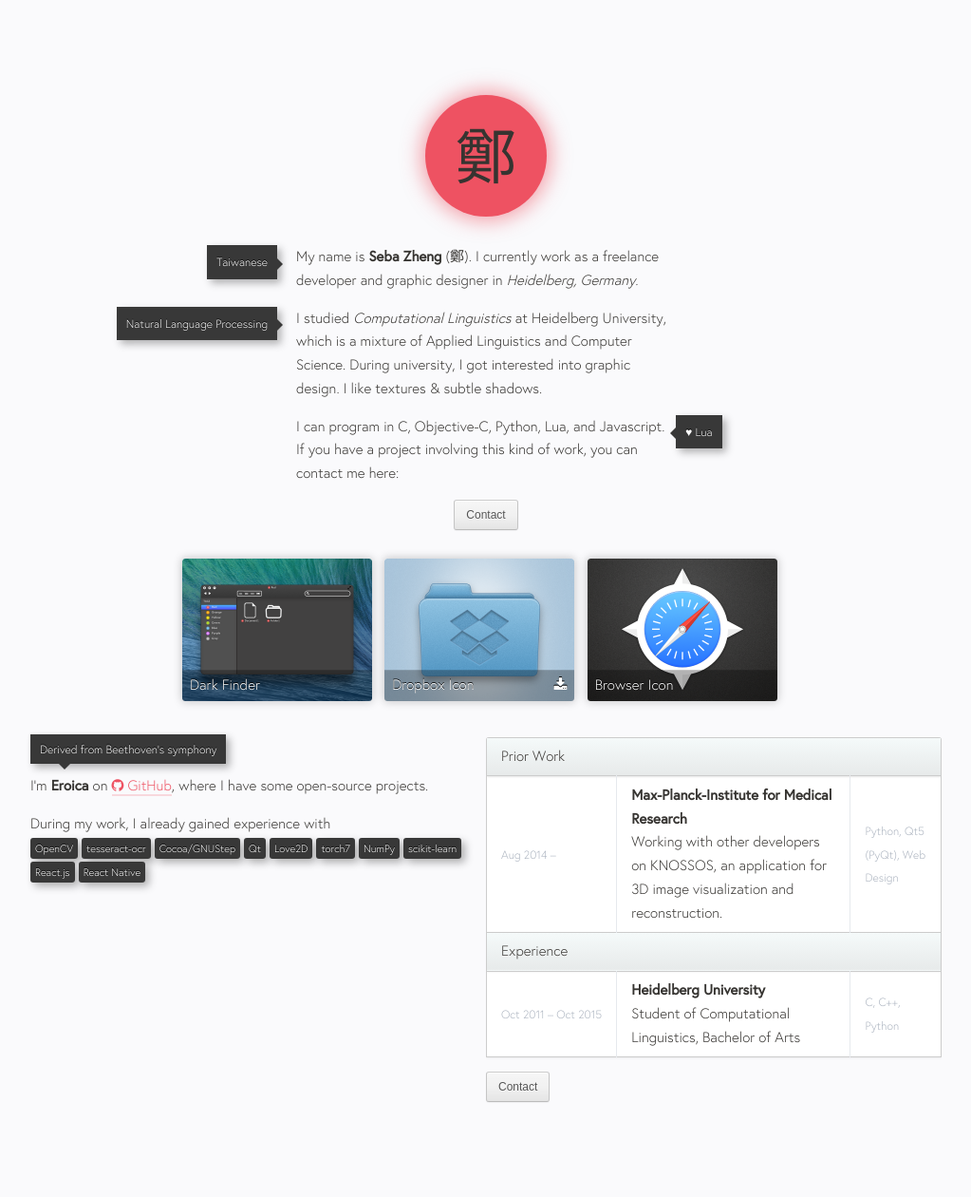
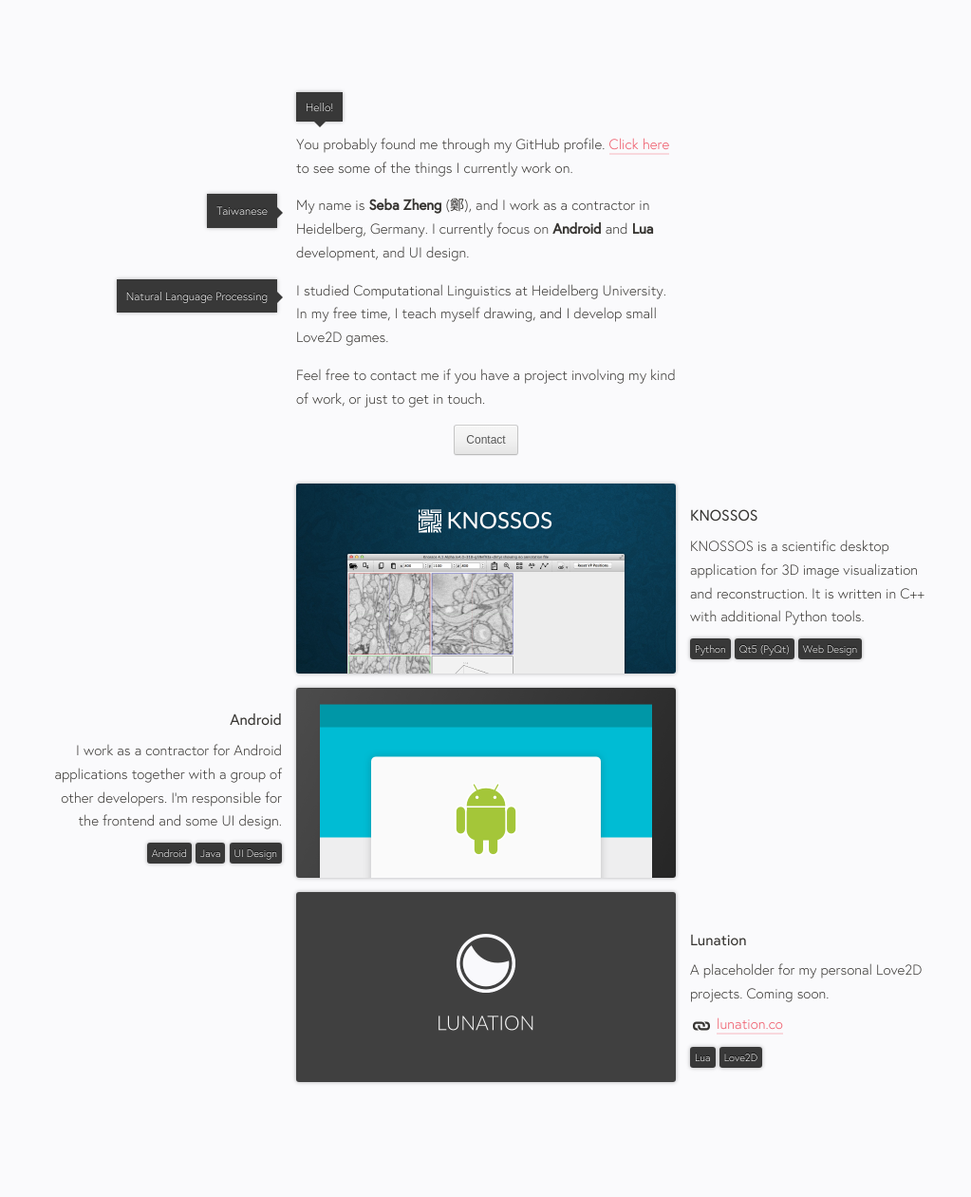
Before and after one commit to Eroica/eroica.github.io, a Jekyll site: the page built from index.html, in a window 1280 px wide. Shown: the whole page at 95% size, without its empty margins (128-1151 px from the left). Built offline with Jekyll 4.4.1, drawn with Linux system fonts in a browser that asks for light colours; nearby versions of some CDN libraries; after the commit the page ends 1239 px from its top, so only the background shows below that.

Commit message:
* replace text and images

```diff
--- a/CNAME
+++ /dev/null
@@ -1 +0,0 @@
-eroica.io
--- a/_config.yml
+++ b/_config.yml
@@ -6,10 +6,10 @@
 # 'jekyll serve'. If you change this file, please restart the server process.
 
 # Site settings
-title: Seba Zheng — I like designing & programming
+title: Seba Zheng (Eroica on GitHub)
 email: gnu.seba@outlook.com
 description: > # this means to ignore newlines until "baseurl:"
-  Lua developer disguising as a UI designer. This is my portfolio.
+  Android & Lua developer. This is my portfolio.
 baseurl: "/" # the subpath of your site, e.g. /blog
 url: "http://eroica.io" # the base hostname & protocol for your site
 twitter_username: MyEroica
--- /dev/null
+++ b/_includes/ic-link.html
@@ -0,0 +1,12 @@
+<svg version="1.1" id="Layer_1" xmlns="http://www.w3.org/2000/svg" xmlns:xlink="http://www.w3.org/1999/xlink" x="0px" y="0px"
+width="24" height="24" viewBox="0 0 512 512" style="enable-background:new 0 0 512 512;" xml:space="preserve">
+	<g>
+		<path d="M256.5,208H256v0C256.2,208,256.3,208,256.5,208z"/>
+		<path d="M368.5,160H320c0,0,26,17,31.6,48H368h0.5c17.6,0,31.5,13.9,31.5,31.5v32c0,17.6-13.9,32.5-31.5,32.5h-112
+			c-17.6,0-32.5-14.9-32.5-32.5V240h-48v31.5c0,11.5,2.5,22.5,6.9,32.5c12.6,28.2,40.9,48,73.6,48h112c44.2,0,79.5-36.3,79.5-80.5
+			v-32C448,195.3,412.7,160,368.5,160z"/>
+		<path d="M329.6,208c-12.1-28.3-40.1-48-73.1-48h-112c-44.2,0-80.5,35.3-80.5,79.5v32c0,44.2,36.3,80.5,80.5,80.5H192
+			c0,0-25.8-17-32.1-48h-15.4c-17.6,0-32.5-14.9-32.5-32.5v-32c0-17.6,14.9-31.5,32.5-31.5H256h0.5c17.6,0,31.5,13.9,31.5,31.5v32
+			c0,0.2,0,0.3,0,0.5h48c0-0.2,0-0.3,0-0.5v-32C336,228.3,333.7,217.6,329.6,208z"/>
+	</g>
+</svg>
--- a/_sass/_components.scss
+++ b/_sass/_components.scss
@@ -23,7 +23,7 @@
 .-relative { position: relative }
 .-absolute { position: absolute }
 
-.-xsmall { width: 200px }
+.-xsmall { width: 280px }
 .-small { @include breakpoint($on-medium) { width: 400px } }
 .-w-420 { width: 420px }
 .-medium { width: 640px }
@@ -33,8 +33,5 @@
 .-top-70 { top: 70% }
 
 .-dropshadow {
-	box-shadow: 0px 0px 10px 1px rgba(0,0,0,0.2);
-	&.-red {
-		box-shadow: 0px 0px 20px 5px rgba(#ee5262,0.5)
-	}
+	box-shadow: 0 0 4px rgba(0,0,0,.3);
 }
--- a/_sass/_entities.scss
+++ b/_sass/_entities.scss
@@ -11,17 +11,6 @@
 	}
 }
 
-.circle { width: 128px; height: 128px; @extend .-block; @extend .-bdr-50; }
-
-.logo {
-	@extend .circle;
-	@extend .-bg-red;
-	@extend .-dropshadow.-red;
-	@extend .-center;
-	font-size: 6.4rem;
-	line-height: 1;
-	padding: 3.2rem;
-}
 
 button,
 .button {
@@ -48,45 +37,6 @@
 		border-color: rgba(#ee5262,.8);
 		//outline: none;
 		box-shadow: 0 0 2px rgba(110, 158, 247, 0.5);
-	}
-}
-
-
-.PortfolioSystem {
-	justify-content: space-between;
-}
-
-.PortfolioImage {
-	@extend .-relative;
-	@extend .-dropshadow;
-	display: inline-block;
-	border-radius: 3px;
-	overflow: hidden;
-
-	a {
-		display: block;
-		font-size: 0;
-		border: 0;
-		color: #fff;
-	}
-
-	> img { display: block }
-
-	> div {
-		@extend .-absolute;
-		margin-top: 0;
-		left: 0;
-		top: 100%;
-		padding: 4px 8px;
-		width: 100%;
-		background: rgba(0, 0, 0, .3);
-		color: #fff;
-		text-shadow: 0 -1px 0 #000;
-		transform: translateY(-100%);
-
-		a {
-			font-size: 1.5rem;
-		}
 	}
 }
 
@@ -170,8 +120,6 @@
 }
 
 
-
-
 .Tooltips {
 	.tooltip { display: none }
 
@@ -181,8 +129,31 @@
 }
 
 .RowSystem {
-	.row + .row {
-		margin-top: 1em;
+	.row {
+		flex-wrap: nowrap;
+	}
+
+	@include breakpoint($on-small) {
+		text-align: right;
+	}
+
+	@include breakpoint($on-medium) {
+		.row:nth-of-type(2n+1) {
+			flex-direction: row-reverse;
+			text-align: left;
+		}
+	}
+
+	aside {
+		padding: 1em;
+
+		* + * {
+			margin-top: 0.5em;
+		}
+
+		@include breakpoint($on-medium) {
+			align-self: flex-end;
+		}
 	}
 }
 
@@ -193,7 +164,9 @@
 	padding: 4px 5px;
 	font-size: 1.1rem;
 	white-space: nowrap;
-	box-shadow: 4px 4px 8px rgba(0,0,0,.3);
+	//box-shadow: 2px 2px 4px rgba(0,0,0,.3);
+//	box-shadow: 0 0 2px rgba(110, 158, 247, 0.5);
+	@extend .-dropshadow;
 	border-radius: 3px;
 }
 
@@ -204,7 +177,9 @@
 	padding: 8px 10px;
 	font-size: 1.2rem;
 	white-space: nowrap;
-	box-shadow: 4px 4px 8px rgba(0,0,0,.3);
+	//box-shadow: 0 0 2px rgba(110, 158, 247, 0.5);
+	//box-shadow: 2px 2px 4px rgba(0,0,0,.3);
+	@extend .-dropshadow;
 	position: relative;
 
 	&:before {
@@ -215,6 +190,19 @@
 		background: transparent;
 		border: 6px solid transparent;
 		border-right-color: #383838;
+	}
+
+	&.-top {
+		&:before { display: none }
+		&:after {
+			position: absolute;
+			top: -12px;
+			content: '';
+			background: transparent;
+			border: 6px solid transparent;
+			border-bottom-color: #383838;
+			left: calc(50%);
+		}
 	}
 
 	&.-right {
@@ -236,12 +224,12 @@
 		&:after {
 			position: absolute;
 			bottom: -12px;
-			left: 3.0rem;
+			left: calc(50% - 6px);
 			content: '';
 			background: transparent;
 			border: 6px solid transparent;
-		border-top-color: #383838;
-	}
+			border-top-color: #383838;
+		}
 
 	}
 }
--- a/_sass/_grid.scss
+++ b/_sass/_grid.scss
@@ -10,7 +10,7 @@
 		margin-top: 0;
 	}
 
-	.row + .row {
+	/*.row + .row {
 		margin-top: 0;
-	}
+	}*/
 }
--- a/_sass/_typography.scss
+++ b/_sass/_typography.scss
@@ -10,7 +10,16 @@
 	//background: url("/images/bgl1.png") repeat;
 }
 
-img { border-radius: 3px }
+img {
+	border-radius: 3px;
+	display: block;
+	@extend .-dropshadow;
+}
+
+svg {
+	vertical-align: middle;
+	fill: #363431;
+}
 
 date {
 	@extend .-font-small;
@@ -20,6 +29,14 @@
 
 body * + * {
 	margin-top: 1em;
+}
+
+ul {
+	margin-left: 2em;
+
+	&.-no-bullets {
+		list-style: none;
+	}
 }
 
 ul * + * {
@@ -35,7 +52,8 @@
 }
 
 h2 {
-	color: #4687DF;
+//	color: #4687DF;
+	color: #363431;
 	font-size: 1.6rem;
 }
 
--- a/index.html
+++ b/index.html
@@ -2,141 +2,108 @@
 layout: default
 ---
 
-<section class="container -center -small -text-center">
-	<p class="logo">鄭</p>
-</section>
+<section class="container -center">
+	<article class="-center -small">
+		<p><span class="tooltip -bottom">Hello!</span></p>
 
-<section class="RowSystem container -center">
+		<p>You probably found me through my GitHub profile. <a href="#Work">Click here</a> to see some of the things I currently work on.</p>
+
+		<!--<ul class="-no-bullets">
+			<li><span class="tag">OpenCV</span> <span class="tag">tesseract-ocr</span></li>
+			<li><span class="tag">Cocoa/GNUStep</span> <span class="tag">Qt</span></li>
+			<li><span class="tag">torch7</span> <span class="tag">NumPy</span> <span class="tag">scikit-learn</span></li>
+		</ul>-->
+	</article>
+
 	<div class="row -no-wrap">
-		<aside class="col -text-right Tooltips">
+		<aside class="col -text-right -fixed-width -xsmall Tooltips">
 			<span class="tooltip -right">Taiwanese</span>
 		</aside>
 
-		<article class="col -fixed-width -small -center">
-			<p>My name is <strong>Seba Zheng</strong> (鄭). I currently work as a
-			freelance developer and graphic designer in <em>Heidelberg, Germany.</em></p>
+		<article class="col -fixed-width -small">
+			<p>My name is <strong>Seba Zheng</strong> (鄭), and I work as a contractor in Heidelberg, Germany. I currently focus on <strong>Android</strong> and <strong>Lua</strong> development, and UI design.</p>
 		</article>
-
-		<aside class="col Tooltips">
-		</aside>
 	</div> <!-- end row -->
 
+
 	<div class="row -no-wrap">
-		<aside class="col -text-right Tooltips">
+		<aside class="col -text-right -fixed-width -xsmall Tooltips">
 			<span class="tooltip -right">Natural Language Processing</span>
 		</aside>
 
-		<article class="col -fixed-width -small -center">
-			<p>I studied <em>Computational Linguistics</em> at Heidelberg University,
-			which is a mixture of Applied Linguistics and Computer Science. During
-			university, I got interested into graphic design. I like textures &
-			subtle shadows.</p>
+		<article class="col -fixed-width -small">
+			<p>I studied Computational Linguistics at Heidelberg University. In my free time, I teach myself drawing, and I develop small Love2D games.</p>
 		</article>
-
-		<aside class="col Tooltips -relative">
-		</aside>
 	</div> <!-- end row -->
 
+
 	<div class="row -no-wrap">
-		<aside class="col -text-right Tooltips">
+		<aside class="col -text-right -fixed-width -xsmall Tooltips">
 		</aside>
 
-		<article class="col -fixed-width -small -center">
-			<p>I can program in C, Objective-C, Python, Lua, and Javascript. If you have a project involving this kind of work, you can contact me here:</p>
+		<article class="col -fixed-width -small">
+			<p>Feel free to contact me if you have a project involving my kind of work, or just to get in touch.</p>
 
 			<p class="-text-center"><a href="mailto:{{ site.email }}"><button>Contact</button></a></p>
 		</article>
-
-		<aside class="col Tooltips">
-			<span class="tooltip">♥ Lua</span>
-		</aside>
-	</div> <!-- end row -->
+	</div>
 </section>
 
 
-<section class="container -center -medium">
-			<div class="row PortfolioSystem">
-				<div class="col">
-					<figure class="PortfolioImage">
-						<a href="{{ "images/DarkFinder.png" | prepend: site.baseurl }}">
-							<img src="{{ "images/DarkFinder+Thumb.png" | prepend: site.baseurl }}" width="200" height="150">
-						</a>
+<section class="RowSystem container -center" id="Work">
 	<div class="row">
-							<span class="col">Dark Finder</span>
-							<!--<span class="col -text-right"><a href="#"><i class="fa
-				 fa-download"></i></a></span>-->
-						</div>
-					</figure>
-				</div>
+		<aside class="col -fixed-width -xsmall">
+			<h2>KNOSSOS</h2>
 
-				<div class="col">
-					<figure class="PortfolioImage">
-						<a href="{{ "images/DropboxIcon.png" | prepend: site.baseurl }}">
-							<img src="{{ "images/DropboxIcon+Thumb.png" | prepend: site.baseurl }}" width="200" height="150">
-						</a>
-						<div class="row">
-							<span class="col">Dropbox Icon</span>
-							<span class="col -text-right"><a href="{{ "images/DropboxFolder.afdesign" | prepend: site.baseurl }}"><i class="fa fa-download"></i></a></span>
-						</div>
-					</figure>
-				</div>
+			<p>KNOSSOS is a scientific desktop application for 3D image visualization and reconstruction. It is written in C++ with additional Python tools.</p>
 
-				<div class="col">
-					<figure class="PortfolioImage">
-						<a href="{{ "images/BrowserIcon.png" | prepend: site.baseurl }}">
-							<img src="{{ "images/BrowserIcon+Thumb.png" | prepend: site.baseurl }}" width="200" height="150">
-						</a>
-						<div class="row">
-							<span class="col">Browser Icon</span>
-							<!--<span class="col -text-right"><a href="#"><i class="fa
-				 fa-download"></i></a></span>-->
-						</div>
-					</figure>
-				</div>
-			</div>
-</section>
+			<p><span class="tag">Python</span> <span class="tag">Qt5 (PyQt)</span> <span class="tag">Web Design</span></p>
+		</aside>
 
-<section class="container -center">
-
-
-
-	<div class="row">
-
-
-		<div class="col">
-			<span class="tooltip -bottom">Derived from Beethoven’s symphony</span>
-			<div class="row -no-wrap">
-				<article class="col -center">
-					<p>I’m <strong>Eroica</strong> on
-					<a class="-ws-nowrap" href="{{ site.github-url }}"><i class="fa fa-github"></i> GitHub</a>,
-					where I have some open-source projects.</p>
-
-					<p>During my work, I already gained experience with</p>
-
-					<span class="tag">OpenCV</span>
-					<span class="tag">tesseract-ocr</span>
-					<span class="tag">Cocoa/GNUStep</span>
-					<span class="tag">Qt</span>
-					<span class="tag">Love2D</span>
-					<span class="tag">torch7</span>
-					<span class="tag">NumPy</span>
-					<span class="tag">scikit-learn</span>
-					<span class="tag">React.js</span>
-					<span class="tag">React Native</span>
-
-					<!--write about graphic design and programming on <a class="-ws-nowrap"
-			 href="{{ site.tumblr-url }}"><i class="fa fa-tumblr"></i> Tumblr</a> and
-			 occasionally <a class="-ws-nowrap" href="{{ site.twitter-url }}"><i
-			 class="fa fa-twitter"></i> tweet</a>.-->
+		<article class="col -fixed-width -small">
+			<img src="{{ "images/KNOSSOS-Thumb.png" | prepend: site.baseurl }}" width="400" height="200" />
 		</article>
 	</div>
 
 
+	<div class="row">
+		<aside class="col -fixed-width -xsmall">
+			<h2>Android</h2>
+
+			<p>I work as a contractor for Android applications together with a group of other developers. I’m responsible for the frontend and some UI design.</p>
+
+			<p><span class="tag">Android</span> <span class="tag">Java</span> <span class="tag">UI Design</span></p>
+		</aside>
+
+		<article class="col -fixed-width -small">
+			<img src="{{ "images/Android-Thumb.png" | prepend: site.baseurl }}" width="400" height="200" />
+		</article>
 	</div>
 
 
+	<div class="row">
+		<aside class="col -fixed-width -xsmall">
+			<h2>Lunation</h2>
 
-		<div class="col">
+			<p>A placeholder for my personal Love2D projects. Coming soon.</p>
+
+			<p>
+				{% include ic-link.html %}
+
+				<a href="http://lunation.co">lunation.co</a>
+</p>
+
+			<p><span class="tag">Lua</span> <span class="tag">Love2D</span></p>
+		</aside>
+
+		<article class="col -fixed-width -small">
+			<img src="{{ "images/Lunation-Thumb.png" | prepend: site.baseurl }}" width="400" height="200" />
+		</article>
+	</div>
+</section>
+
+<!--
+<section class="container -center">
 	<div class="TableSystem">
 		<table class="ResumeTable">
 			<tr class="thead">
@@ -172,8 +139,7 @@
 		</table>
 	</div>
 
-			<!--<a href="#"><button>Download CV (.pdf)</button></a>-->
+	<a href="#"><button>Download CV (.pdf)</button></a>
 	<a href="mailto:{{ site.email }}"><button>Contact</button></a>
-		</div>
-	</div>
 </section>
+-->
```
Also changed, not shown: images/Android-Thumb.png (added), images/KNOSSOS-Thumb.png (added), images/Lunation-Thumb.png (added), images/grain_header.jpg (added), images/help-circled.svg (added), images/link.svg (added). Lines whose indentation alone changed are shown as unchanged.
